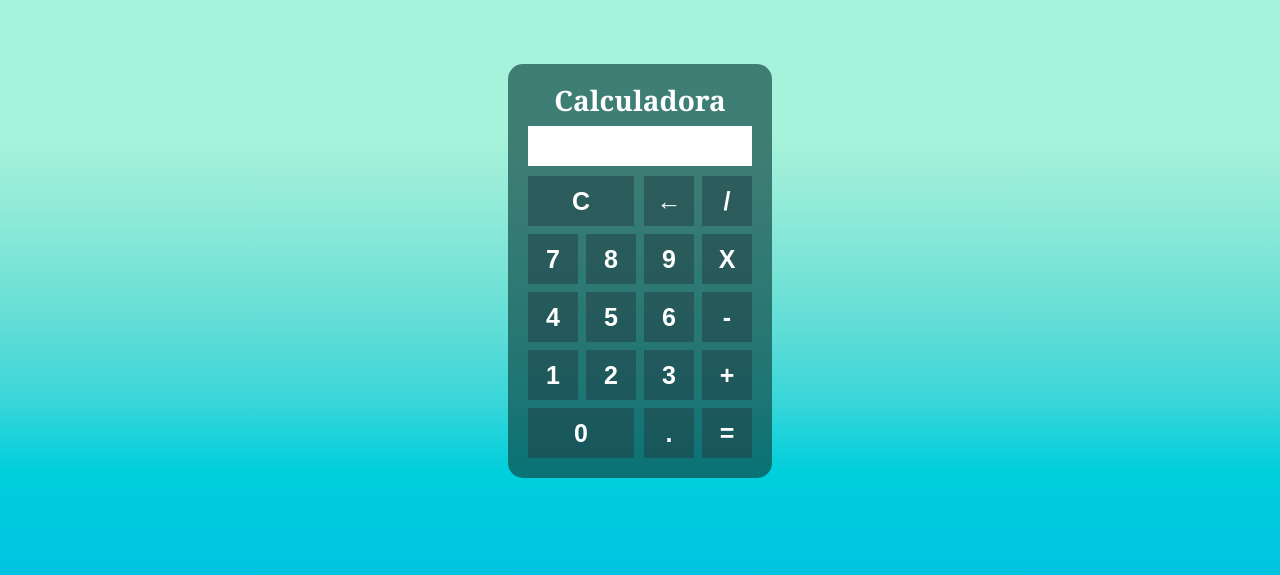
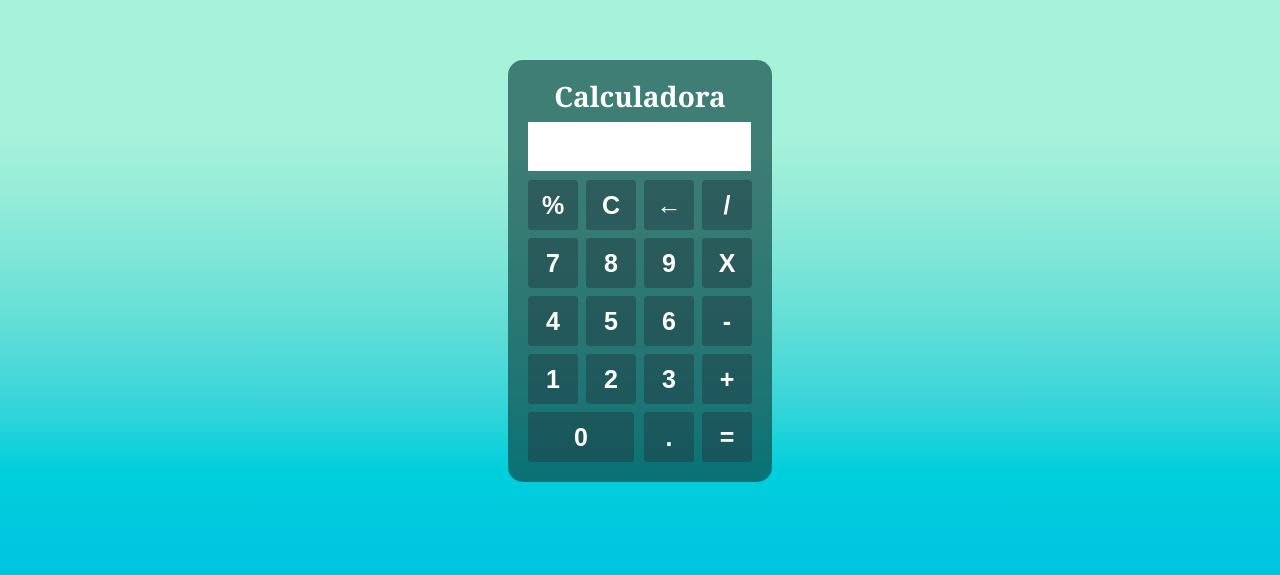
Before and after one commit to Dasnevesevangelista/Projeto-landing-page, a plain HTML site: page calculadora/index.html in a window 1280 px wide. Shown: the part 129-704 px from the top of the page. Drawn offline with Linux system fonts and the light colour scheme.

Commit message:
atualização

```diff
--- a/calculadora/estilo.css
+++ b/calculadora/estilo.css
@@ -24,11 +24,11 @@
     font-size: 28px;
     font-family:Georgia, 'Times New Roman', Times, serif;
 }
-#resultado{
+#calculo{
     width: 214px;
-    height: 30px;
-    margin: 5px;
-    padding: 5px;
+    height: 40px;
+    margin: 4.5px;
+    padding: 4.5px;
     text-align: right;
     background-color: #fff;
     color: #000;
@@ -38,6 +38,7 @@
     width: 50px;
     height: 50px;
     margin: 3px;
+    border-radius: 3.5px;
     font-size: 25px;
     font-weight: bold;
     cursor: pointer;
--- a/calculadora/index.html
+++ b/calculadora/index.html
@@ -12,34 +12,35 @@
     <div class="fundo">
         <div class="calculadora">
             <h1>Calculadora</h1>
-            <p id="resultado"> </p>
+            <p id="calculo"> </p>
             <table>
                 <tr>
-                    <td colspan="2"><button class="botao coluna" onclick="clean()">C</button></td>
-                    <td><button class="botao" onclick="back()"> &larr; </button></td>
-                    <td><button class="botao" onclick="insert('/')">/</button></td>
+                    <td><button class="botao"  onclick="insert('%')"> % </button></td>
+                    <td><button class="botao" > C </button></td>
+                    <td><button class="botao"> &larr; </button></td>
+                    <td><button class="botao" onclick="insert('/')"> / </button></td>
                 </tr>
                 <tr>
                     <td><button class="botao" onclick="insert('7')"> 7 </button></td>
                     <td><button class="botao" onclick="insert('8')"> 8 </button></td>
                     <td><button class="botao" onclick="insert('9')"> 9 </button></td>
-                    <td><button class="botao" onclick="insert('*')"> X </button></td>
+                    <td><button class="botao" onclick="insert('X')"> X </button></td>
                 </tr>
                 <tr>
-                    <td><button class="botao"  onclick="insert('4')"> 4 </button></td>
-                    <td><button class="botao"  onclick="insert('5')"> 5 </button></td>
-                    <td><button class="botao"  onclick="insert('6')"> 6 </button></td>
+                    <td><button class="botao" onclick="insert('4')"> 4 </button></td>
+                    <td><button class="botao" onclick="insert('5')"> 5 </button></td>
+                    <td><button class="botao" onclick="insert('6')"> 6 </button></td>
                     <td><button class="botao" onclick="insert('-')"> - </button></td>
 
                 </tr>
                 <tr>
-                    <td><button class="botao"  onclick="insert('1')"> 1 </button></td>
-                    <td><button class="botao"  onclick="insert('2')"> 2 </button></td>
-                    <td><button class="botao"  onclick="insert('3')"> 3 </button></td>
+                    <td><button class="botao" onclick="insert('1')"> 1 </button></td>
+                    <td><button class="botao" onclick="insert('2')"> 2 </button></td>
+                    <td><button class="botao" onclick="insert('3')"> 3 </button></td>
                     <td><button class="botao" onclick="insert('+')"> + </button></td>
                 </tr>
                 <tr>
-                    <td colspan="2"><button class="botao coluna" onclick="insert('0')"> 0 </button></td>
+                    <td colspan="2"><button class="botao coluna" onclick="insert('0')">0</button></td>
                     <td><button class="botao" onclick="insert('.')"> . </button ></td>
                     <td><button class="botao" onclick="calcular()"> = </button></td>
                 </tr>
--- a/calculadora/script.js
+++ b/calculadora/script.js
@@ -1,22 +1,4 @@
-function insert(num) {
-    var numero = document.getElementById('resultado').innerHTML
-    document.getElementById('resultado').innerHTML =  parseInt(numero + num);
+function insert(num){
+    let numero1 = document.getElementById('calculo').innerHTML
+       document.getElementById('calculo').innerHTML = numero1 + num
 }
-function clean(){
-    document.getElementById('resultado').innerHTML = '';
-}
-function back(){
-    var resultado = document.getElementById('resultado').innerHTML;
-    document.getElementById('resultado').innerHTML = resultado.substring(0, resultado.length - 1)
-}
-function calcular(){
-    var resultado = document.getElementById('resultado').innerHTML;
-    if(resultado)
-    {
-        document.getElementById('resultado').innerHTML = eval(resultado)
-    }
-    else
-    {
-        document.getElementById('resultado').innerHTML = 'Sem Resultado'
-    }
-}
```
